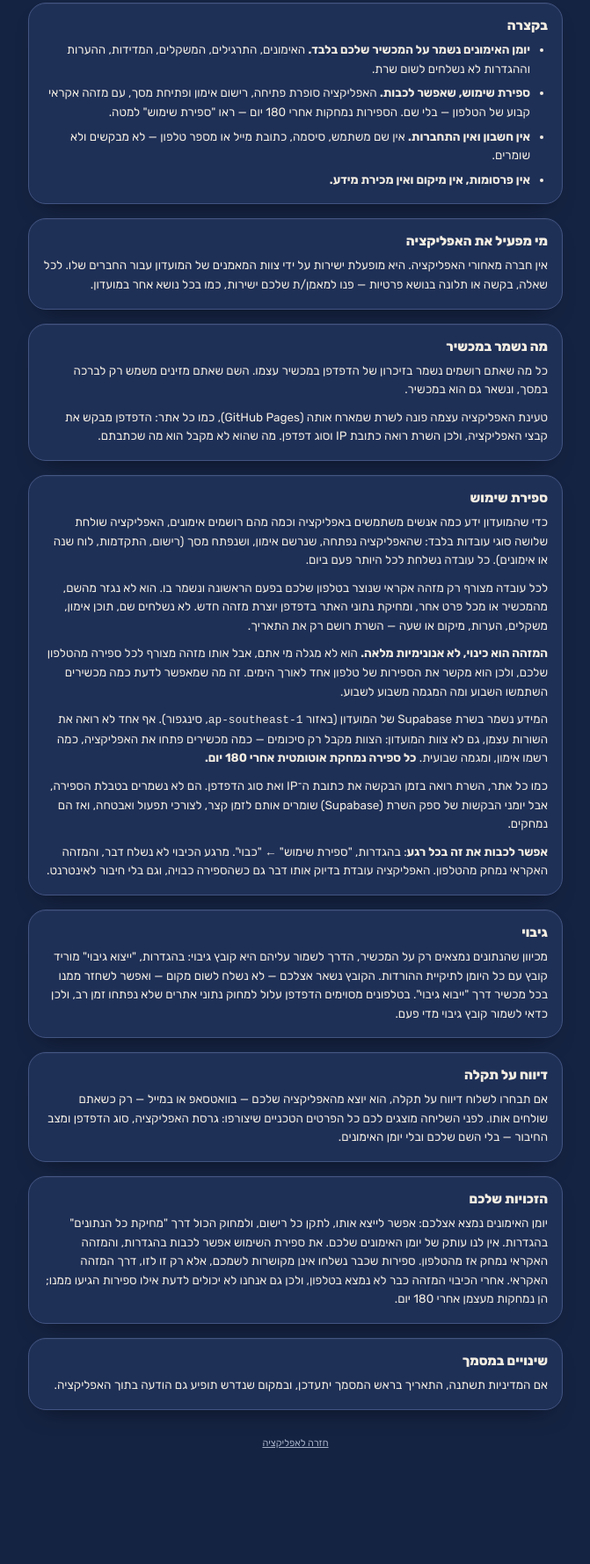
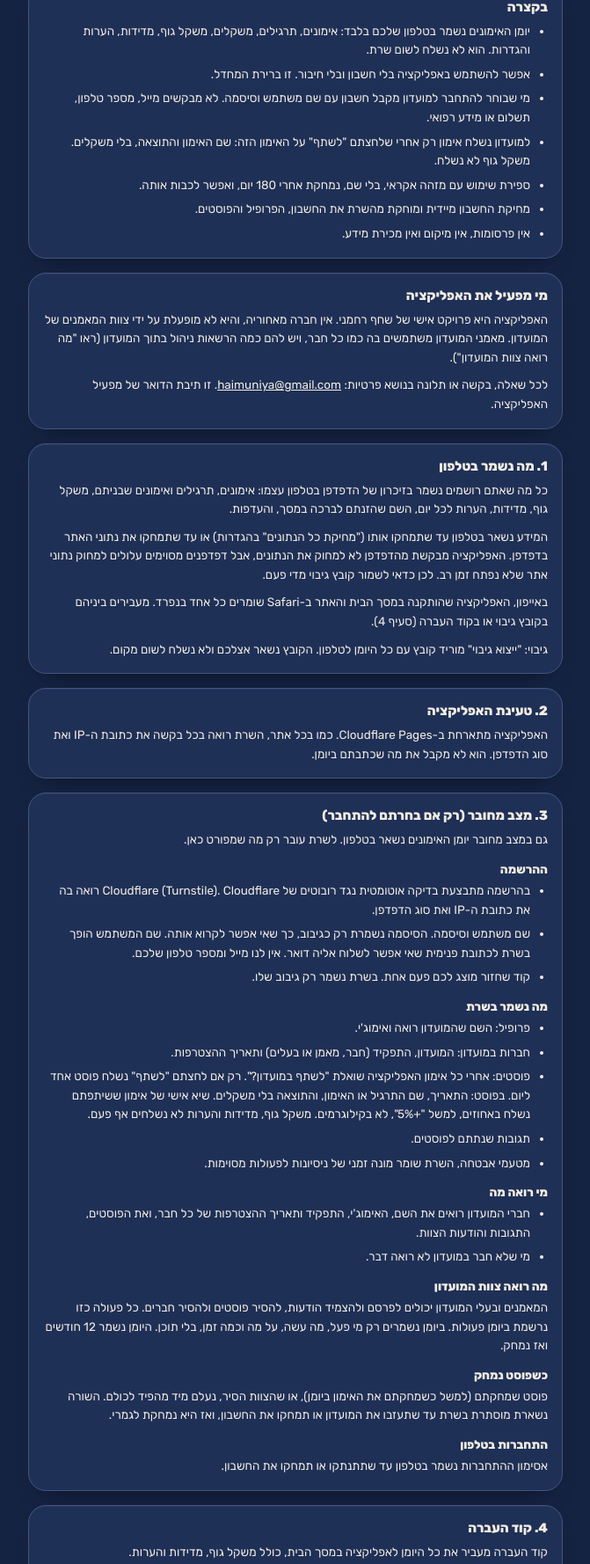
Before and after one commit to shahafrach/haimunia-club, a website: page privacy.html in a window 1280 px wide. Shown: the part 241-2019 px from the top of the page at 88% size, without its empty margins (304-975 px from the left). Before the commit the page ends 1944 px from the top, so only its background shows below. Drawn offline with Linux system fonts and the light colour scheme.

Commit message:
privacy.html: the approved 3.10.0 policy text
The text of docs/privacy-final.he.md (grok/inputs 9bedb5f) from "מדיניות פרטיות"
to the end, word for word, dated 15 בנובמבר 2026. Section titles are h2,
the sub-titles of section 3 are h3, bullet lines are lists, the address is a
mailto link. Page shell, tokens, CSP and both back links unchanged; one h3
rule added with tokens only. test/usage-counting.test.mjs follows the new
wording.

Co-Authored-By: Claude Opus 5.5 <noreply@anthropic.com>
Claude-Session: https://claude.ai/code/session_01WnHGb6k2LCu2SmSnzotDVY

```diff
--- a/privacy.html
+++ b/privacy.html
@@ -87,6 +87,7 @@
      uses elsewhere (index.html's .chart-card), not a new visual language. */
   .chart-card{ background:var(--surface); border:1px solid var(--border); border-radius:20px; padding:16px; margin-bottom:16px; box-shadow:var(--shadow-card); }
   .chart-card h2{ font-size:15px; font-weight:800; color:var(--chalk); margin-bottom:8px; }
+  .chart-card h3{ font-size:13.5px; font-weight:800; color:var(--chalk); margin:14px 0 6px; }
   .chart-card p{ font-size:13.5px; line-height:1.6; color:var(--chalk); margin:0 0 10px; }
   .chart-card p:last-child{ margin-bottom:0; }
   .chart-card ul{ margin:0 0 10px; padding-inline-start:20px; display:flex; flex-direction:column; gap:6px; }
@@ -108,127 +109,133 @@
   <div class="brand-stripe"></div>
 
   <h1 class="page-title">מדיניות פרטיות</h1>
-  <div class="updated-note">עודכן לאחרונה: 23 בספטמבר 2026</div>
+  <div class="updated-note">עודכן לאחרונה: 15 בנובמבר 2026</div>
 
-  <p class="intro">
-    המסמך מסביר איזה מידע האפליקציה שומרת, איפה, ומה בשליטתכם. הגרסה הזו של
-    האפליקציה היא יומן אימונים אישי: אין בה חשבונות, אין התחברות ואין
-    קהילה.
-  </p>
+  <p class="intro">המסמך מסביר איזה מידע האפליקציה שומרת, איפה, למשך כמה זמן, ומה בשליטתכם.</p>
 
   <section class="chart-card">
     <h2>בקצרה</h2>
     <ul>
-      <li><strong>יומן האימונים נשמר על המכשיר שלכם בלבד.</strong> האימונים,
-        התרגילים, המשקלים, המדידות, ההערות וההגדרות לא נשלחים לשום שרת.</li>
-      <li><strong>ספירת שימוש, שאפשר לכבות.</strong> האפליקציה סופרת פתיחה,
-        רישום אימון ופתיחת מסך, עם מזהה אקראי קבוע של הטלפון — בלי שם. הספירות
-        נמחקות אחרי 180 יום — ראו "ספירת שימוש" למטה.</li>
-      <li><strong>אין חשבון ואין התחברות.</strong> אין שם משתמש, סיסמה, כתובת
-        מייל או מספר טלפון — לא מבקשים ולא שומרים.</li>
-      <li><strong>אין פרסומות, אין מיקום ואין מכירת מידע.</strong></li>
+      <li>יומן האימונים נשמר בטלפון שלכם בלבד: אימונים, תרגילים, משקלים, משקל גוף, מדידות, הערות והגדרות. הוא לא נשלח לשום שרת.</li>
+      <li>אפשר להשתמש באפליקציה בלי חשבון ובלי חיבור. זו ברירת המחדל.</li>
+      <li>מי שבוחר להתחבר למועדון מקבל חשבון עם שם משתמש וסיסמה. לא מבקשים מייל, מספר טלפון, תשלום או מידע רפואי.</li>
+      <li>למועדון נשלח אימון רק אחרי שלחצתם "לשתף" על האימון הזה: שם האימון והתוצאה, בלי משקלים. משקל גוף לא נשלח.</li>
+      <li>ספירת שימוש עם מזהה אקראי, בלי שם, נמחקת אחרי 180 יום, ואפשר לכבות אותה.</li>
+      <li>מחיקת החשבון מיידית ומוחקת מהשרת את החשבון, הפרופיל והפוסטים.</li>
+      <li>אין פרסומות, אין מיקום ואין מכירת מידע.</li>
     </ul>
   </section>
 
   <section class="chart-card">
     <h2>מי מפעיל את האפליקציה</h2>
-    <p>
-      אין חברה מאחורי האפליקציה. היא מופעלת ישירות על ידי צוות המאמנים של
-      המועדון עבור החברים שלו. לכל שאלה, בקשה או תלונה בנושא פרטיות — פנו
-      למאמן/ת שלכם ישירות, כמו בכל נושא אחר במועדון.
-    </p>
+    <p>האפליקציה היא פרויקט אישי של שחף רחמני. אין חברה מאחוריה, והיא לא מופעלת על ידי צוות המאמנים של המועדון. מאמני המועדון משתמשים בה כמו כל חבר, ויש להם כמה הרשאות ניהול בתוך המועדון (ראו "מה רואה צוות המועדון").</p>
+    <p>לכל שאלה, בקשה או תלונה בנושא פרטיות: <a href="mailto:haimuniya@gmail.com" dir="ltr">haimuniya@gmail.com</a>. זו תיבת הדואר של מפעיל האפליקציה.</p>
   </section>
 
   <section class="chart-card">
-    <h2>מה נשמר במכשיר</h2>
-    <p>
-      כל מה שאתם רושמים נשמר בזיכרון של הדפדפן במכשיר עצמו. השם שאתם מזינים
-      משמש רק לברכה במסך, ונשאר גם הוא במכשיר.
-    </p>
-    <p>
-      טעינת האפליקציה עצמה פונה לשרת שמארח אותה (GitHub Pages), כמו כל אתר:
-      הדפדפן מבקש את קבצי האפליקציה, ולכן השרת רואה כתובת IP וסוג דפדפן. מה
-      שהוא לא מקבל הוא מה שכתבתם.
-    </p>
+    <h2>1. מה נשמר בטלפון</h2>
+    <p>כל מה שאתם רושמים נשמר בזיכרון של הדפדפן בטלפון עצמו: אימונים, תרגילים ואימונים שבניתם, משקל גוף, מדידות, הערות לכל יום, השם שהזנתם לברכה במסך, והעדפות.</p>
+    <p>המידע נשאר בטלפון עד שתמחקו אותו ("מחיקת כל הנתונים" בהגדרות) או עד שתמחקו את נתוני האתר בדפדפן. האפליקציה מבקשת מהדפדפן לא למחוק את הנתונים, אבל דפדפנים מסוימים עלולים למחוק נתוני אתר שלא נפתח זמן רב. לכן כדאי לשמור קובץ גיבוי מדי פעם.</p>
+    <p>באייפון, האפליקציה שהותקנה במסך הבית והאתר ב-Safari שומרים כל אחד בנפרד. מעבירים ביניהם בקובץ גיבוי או בקוד העברה (סעיף 4).</p>
+    <p>גיבוי: "ייצוא גיבוי" מוריד קובץ עם כל היומן לטלפון. הקובץ נשאר אצלכם ולא נשלח לשום מקום.</p>
+  </section>
+
+  <section class="chart-card">
+    <h2>2. טעינת האפליקציה</h2>
+    <p>האפליקציה מתארחת ב-Cloudflare Pages. כמו בכל אתר, השרת רואה בכל בקשה את כתובת ה-IP ואת סוג הדפדפן. הוא לא מקבל את מה שכתבתם ביומן.</p>
+  </section>
+
+  <section class="chart-card">
+    <h2>3. מצב מחובר (רק אם בחרתם להתחבר)</h2>
+    <p>גם במצב מחובר יומן האימונים נשאר בטלפון. לשרת עובר רק מה שמפורט כאן.</p>
+    <h3>ההרשמה</h3>
+    <ul>
+      <li>בהרשמה מתבצעת בדיקה אוטומטית נגד רובוטים של Cloudflare (Turnstile). Cloudflare רואה בה את כתובת ה-IP ואת סוג הדפדפן.</li>
+      <li>שם משתמש וסיסמה. הסיסמה נשמרת רק כגיבוב, כך שאי אפשר לקרוא אותה. שם המשתמש הופך בשרת לכתובת פנימית שאי אפשר לשלוח אליה דואר. אין לנו מייל ומספר טלפון שלכם.</li>
+      <li>קוד שחזור מוצג לכם פעם אחת. בשרת נשמר רק גיבוב שלו.</li>
+    </ul>
+    <h3>מה נשמר בשרת</h3>
+    <ul>
+      <li>פרופיל: השם שהמועדון רואה ואימוג'י.</li>
+      <li>חברות במועדון: המועדון, התפקיד (חבר, מאמן או בעלים) ותאריך ההצטרפות.</li>
+      <li>פוסטים: אחרי כל אימון האפליקציה שואלת "לשתף במועדון?". רק אם לחצתם "לשתף" נשלח פוסט אחד ליום. בפוסט: התאריך, שם התרגיל או האימון, והתוצאה בלי משקלים. שיא אישי של אימון ששיתפתם נשלח באחוזים, למשל "+5%", לא בקילוגרמים. משקל גוף, מדידות והערות לא נשלחים אף פעם.</li>
+      <li>תגובות שנתתם לפוסטים.</li>
+      <li>מטעמי אבטחה, השרת שומר מונה זמני של ניסיונות לפעולות מסוימות.</li>
+    </ul>
+    <h3>מי רואה מה</h3>
+    <ul>
+      <li>חברי המועדון רואים את השם, האימוג'י, התפקיד ותאריך ההצטרפות של כל חבר, ואת הפוסטים, התגובות והודעות הצוות.</li>
+      <li>מי שלא חבר במועדון לא רואה דבר.</li>
+    </ul>
+    <h3>מה רואה צוות המועדון</h3>
+    <p>המאמנים ובעלי המועדון יכולים לפרסם ולהצמיד הודעות, להסיר פוסטים ולהסיר חברים. כל פעולה כזו נרשמת ביומן פעולות. ביומן נשמרים רק מי פעל, מה עשה, על מה וכמה זמן, בלי תוכן. היומן נשמר 12 חודשים ואז נמחק.</p>
+    <h3>כשפוסט נמחק</h3>
+    <p>פוסט שמחקתם (למשל כשמחקתם את האימון ביומן), או שהצוות הסיר, נעלם מיד מהפיד לכולם. השורה נשארת מוסתרת בשרת עד שתעזבו את המועדון או תמחקו את החשבון, ואז היא נמחקת לגמרי.</p>
+    <h3>התחברות בטלפון</h3>
+    <p>אסימון ההתחברות נשמר בטלפון עד שתתנתקו או תמחקו את החשבון.</p>
+  </section>
+
+  <section class="chart-card">
+    <h2>4. קוד העברה</h2>
+    <p>קוד העברה מעביר את כל היומן לאפליקציה במסך הבית, כולל משקל גוף, מדידות והערות.</p>
+    <ul>
+      <li>הכול מוצפן בטלפון לפני השליחה, במפתח שקיים רק בקוד שאתם מעתיקים. השרת שומר רק את המידע המוצפן ולא יכול לקרוא אותו.</li>
+      <li>המידע נמחק מהשרת בפעם הראשונה שמשתמשים בקוד, או אחרי 24 שעות לכל המאוחר.</li>
+      <li>כדי להגביל שימוש לרעה, השרת שומר גיבוב של כתובת ה-IP ושל מזהה אקראי של הטלפון, למשך יומיים לכל היותר.</li>
+    </ul>
+    <p>זו הפעם היחידה שמשקל גוף יוצא מהטלפון, וגם אז רק מוצפן.</p>
   </section>
 
   <section class="chart-card" id="usage-counting">
-    <h2>ספירת שימוש</h2>
-    <p>
-      כדי שהמועדון ידע כמה אנשים משתמשים באפליקציה וכמה מהם רושמים אימונים,
-      האפליקציה שולחת שלושה סוגי עובדות בלבד: שהאפליקציה נפתחה, שנרשם אימון,
-      ושנפתח מסך (רישום, התקדמות, לוח שנה או אימונים). כל עובדה נשלחת לכל
-      היותר פעם ביום.
-    </p>
-    <p>
-      לכל עובדה מצורף רק מזהה אקראי שנוצר בטלפון שלכם בפעם הראשונה ונשמר בו.
-      הוא לא נגזר מהשם, מהמכשיר או מכל פרט אחר, ומחיקת נתוני האתר בדפדפן יוצרת
-      מזהה חדש. לא נשלחים שם, תוכן אימון, משקלים, הערות, מיקום או שעה — השרת
-      רושם רק את התאריך.
-    </p>
-    <p>
-      <strong>המזהה הוא כינוי, לא אנונימיות מלאה.</strong> הוא לא מגלה מי
-      אתם, אבל אותו מזהה מצורף לכל ספירה מהטלפון שלכם, ולכן הוא מקשר את
-      הספירות של טלפון אחד לאורך הימים. זה מה שמאפשר לדעת כמה מכשירים
-      השתמשו השבוע ומה המגמה משבוע לשבוע.
-    </p>
-    <p>
-      המידע נשמר בשרת Supabase של המועדון (באזור <code>ap-southeast-1</code>,
-      סינגפור). אף אחד לא רואה את השורות עצמן, גם לא צוות המועדון: הצוות
-      מקבל רק סיכומים — כמה מכשירים פתחו את האפליקציה, כמה רשמו אימון, ומגמה
-      שבועית. <strong>כל ספירה נמחקת אוטומטית אחרי 180 יום.</strong>
-    </p>
-    <p>
-      כמו כל אתר, השרת רואה בזמן הבקשה את כתובת ה־IP ואת סוג הדפדפן. הם לא
-      נשמרים בטבלת הספירה, אבל יומני הבקשות של ספק השרת (Supabase) שומרים
-      אותם לזמן קצר, לצורכי תפעול ואבטחה, ואז הם נמחקים.
-    </p>
-    <p>
-      <strong>אפשר לכבות את זה בכל רגע</strong>: בהגדרות, "ספירת שימוש" ←
-      "כבוי". מרגע הכיבוי לא נשלח דבר, והמזהה האקראי נמחק מהטלפון. האפליקציה
-      עובדת בדיוק אותו דבר גם כשהספירה כבויה, וגם בלי חיבור לאינטרנט.
-    </p>
+    <h2>5. ספירת שימוש</h2>
+    <p>כדי לדעת כמה אנשים משתמשים באפליקציה וכמה רושמים אימונים, האפליקציה שולחת שלושה סוגי עובדות בלבד: שהאפליקציה נפתחה, שנרשם אימון, ושנפתח מסך (רישום, התקדמות, לוח שנה או אימונים). כל עובדה נשלחת לכל היותר פעם ביום.</p>
+    <ul>
+      <li>לכל עובדה מצורף רק מזהה אקראי שנוצר בטלפון. הוא לא נגזר מהשם או מהמכשיר.</li>
+      <li>לא נשלחים שם, תוכן אימון, משקלים, הערות, מיקום או שעה. השרת רושם רק את התאריך.</li>
+      <li>המזהה הוא כינוי, לא אנונימיות מלאה: הוא מקשר בין הספירות של אותו טלפון לאורך הימים.</li>
+      <li>אף משתמש באפליקציה, גם לא צוות המועדון, לא רואה את השורות. מפעיל האפליקציה משתמש בהן רק לסיכומים כלליים, כמו כמה מכשירים השתמשו השבוע.</li>
+      <li>כל ספירה נמחקת אוטומטית אחרי 180 יום.</li>
+    </ul>
+    <p>אפשר לכבות את זה בכל רגע: בהגדרות, "ספירת שימוש" ← "כבוי". מרגע הכיבוי לא נשלח דבר, והמזהה נמחק מהטלפון. האפליקציה עובדת אותו דבר גם כשהספירה כבויה.</p>
   </section>
 
   <section class="chart-card">
-    <h2>גיבוי</h2>
-    <p>
-      מכיוון שהנתונים נמצאים רק על המכשיר, הדרך לשמור עליהם היא קובץ גיבוי:
-      בהגדרות, "ייצוא גיבוי" מוריד קובץ עם כל היומן לתיקיית ההורדות. הקובץ
-      נשאר אצלכם — לא נשלח לשום מקום — ואפשר לשחזר ממנו בכל מכשיר דרך "ייבוא
-      גיבוי". בטלפונים מסוימים הדפדפן עלול למחוק נתוני אתרים שלא נפתחו זמן
-      רב, ולכן כדאי לשמור קובץ גיבוי מדי פעם.
-    </p>
+    <h2>6. דיווח על תקלה</h2>
+    <p>דיווח על תקלה יוצא מהאפליקציה רק כשאתם שולחים אותו, במייל ל-<a href="mailto:haimuniya@gmail.com" dir="ltr">haimuniya@gmail.com</a>. אפשר גם להעתיק אותו ולשלוח בדרך אחרת.</p>
+    <ul>
+      <li>לפני השליחה מוצג לכם כל מה שיצורף: מה שכתבתם, גרסת האפליקציה, אם היא מותקנת במסך הבית, אם יש חיבור, וסוג הדפדפן.</li>
+      <li>לא מצורפים השם שלכם או יומן האימונים.</li>
+      <li>ההודעה נשמרת בתיבת הדואר שאליה שלחתם.</li>
+    </ul>
   </section>
 
   <section class="chart-card">
-    <h2>דיווח על תקלה</h2>
-    <p>
-      אם תבחרו לשלוח דיווח על תקלה, הוא יוצא מהאפליקציה שלכם — בוואטסאפ או
-      במייל — רק כשאתם שולחים אותו. לפני השליחה מוצגים לכם כל הפרטים הטכניים
-      שיצורפו: גרסת האפליקציה, סוג הדפדפן ומצב החיבור — בלי השם שלכם ובלי
-      יומן האימונים.
-    </p>
+    <h2>7. איפה המידע נשמר</h2>
+    <ul>
+      <li>השרת של מצב מחובר, קוד ההעברה וספירת השימוש הוא Supabase, באזור eu-central-1 (פרנקפורט, גרמניה).</li>
+      <li>האפליקציה מוגשת דרך Cloudflare, ובדיקת ההרשמה היא של Cloudflare.</li>
+      <li>ספקי השרת שומרים לזמן קצר יומני בקשות עם כתובת IP וסוג דפדפן, לצורכי תפעול ואבטחה.</li>
+      <li>המידע בשרתים האלה נשמר מחוץ לישראל: בגרמניה (Supabase), ובשרתים של Cloudflare במדינות שונות.</li>
+      <li>משקל גוף ומדידות לא נשמרים בשרתים האלה. החריג היחיד הוא קוד העברה: שם הם נשמרים מוצפנים, עד 24 שעות, ואי אפשר לקרוא אותם בשרת (סעיף 4).</li>
+    </ul>
   </section>
 
   <section class="chart-card">
-    <h2>הזכויות שלכם</h2>
-    <p>
-      יומן האימונים נמצא אצלכם: אפשר לייצא אותו, לתקן כל רישום, ולמחוק הכול
-      דרך "מחיקת כל הנתונים" בהגדרות. אין לנו עותק של יומן האימונים שלכם.
-      את ספירת השימוש אפשר לכבות בהגדרות, והמזהה האקראי נמחק אז מהטלפון.
-      ספירות שכבר נשלחו אינן מקושרות לשמכם, אלא רק זו לזו, דרך המזהה
-      האקראי. אחרי הכיבוי המזהה כבר לא נמצא בטלפון, ולכן גם אנחנו לא יכולים
-      לדעת אילו ספירות הגיעו ממנו; הן נמחקות מעצמן אחרי 180 יום.
-    </p>
+    <h2>8. הזכויות שלכם</h2>
+    <p>יומן האימונים בטלפון: אפשר לייצא אותו, לתקן כל רישום, ולמחוק הכול דרך "מחיקת כל הנתונים" בהגדרות. אין לנו עותק שלו.</p>
+    <p>המידע שלכם בשרת (במצב מחובר):</p>
+    <ul>
+      <li>עיון: את הפרופיל, הפוסטים והחברות במועדון אתם רואים באפליקציה. לקבלת עותק של כל מה שנשמר עליכם בשרת, כתבו ל-<a href="mailto:haimuniya@gmail.com" dir="ltr">haimuniya@gmail.com</a> וציינו את שם המשתמש שלכם. נשיב תוך 30 יום.</li>
+      <li>תיקון: את השם והאימוג'י מתקנים ב"פרופיל במועדון". תיקון אימון ביומן מעדכן את הפוסט שלו, ומחיקת האימון מוחקת את הפוסט. לכל תיקון אחר כתבו לנו.</li>
+      <li>עזיבת המועדון: אין לזה כפתור באפליקציה. כתבו לנו, או מחקו את החשבון.</li>
+      <li>מחיקת החשבון: במסך המועדון, "מחיקת החשבון" ← "מחיקה לצמיתות". המחיקה מיידית ואי אפשר לבטל אותה.<br />נמחקים מהשרת: החשבון ושם המשתמש, הפרופיל, החברות במועדון, כל הפוסטים (מחיקה מלאה, לא הסתרה), התגובות שנתתם, וההתראות.<br />נשארים: יומן האימונים בטלפון, שלא נוגעים בו. ביומן פעולות הצוות נשארות שורות שבהן מופיע רק מזהה, עד 12 חודשים. ספירות שימוש שאינן מקושרות לחשבון נמחקות מעצמן אחרי 180 יום.</li>
+      <li>ספירת שימוש: מכבים בהגדרות. ספירות שכבר נשלחו אינן מקושרות לשמכם. אחרי הכיבוי המזהה כבר לא בטלפון, ולכן גם אנחנו לא יכולים לדעת אילו ספירות הגיעו ממנו. הן נמחקות מעצמן אחרי 180 יום.</li>
+    </ul>
   </section>
 
   <section class="chart-card">
-    <h2>שינויים במסמך</h2>
-    <p>
-      אם המדיניות תשתנה, התאריך בראש המסמך יתעדכן, ובמקום שנדרש תופיע גם
-      הודעה בתוך האפליקציה.
-    </p>
+    <h2>9. שינויים במסמך</h2>
+    <p>אם המדיניות תשתנה, התאריך בראש המסמך יתעדכן, ובמקום שנדרש תופיע גם הודעה בתוך האפליקציה.</p>
   </section>
 
   <div class="footer-links"><a href="./index.html">חזרה לאפליקציה</a></div>
```
Also changed, not shown: test/usage-counting.test.mjs (+11 -5 lines).
